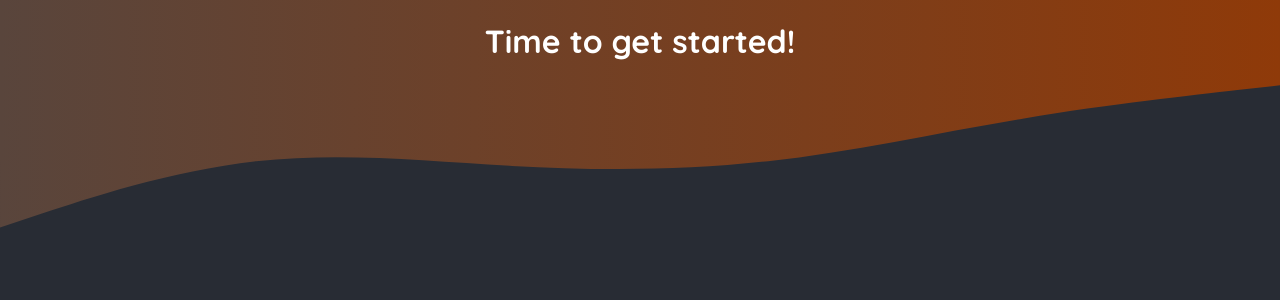
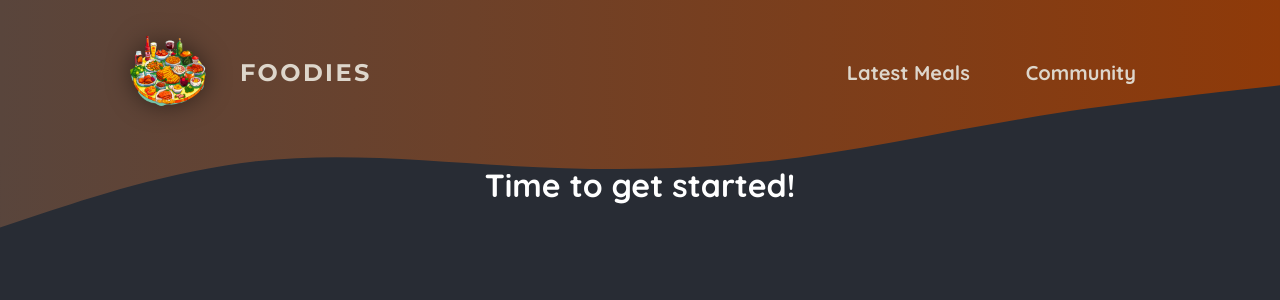
Before and after one commit to aashrith-raksh/Foodies, a Next.js app: page / in a window 1280 px wide. Shown: the top 300 px of the page. Built offline with nearby package versions, Linux system fonts and the light colour scheme.

Commit message:
feat: create Header.jsx component

```diff
--- a/app/layout.js
+++ b/app/layout.js
@@ -1,3 +1,4 @@
+import Header from '@/components/Header';
 import './globals.css';
 
 export const metadata = {
@@ -30,6 +31,8 @@
           </svg>
         </div>
 
+        <Header/>
+
         {children}
       </body>
     </html>
--- /dev/null
+++ b/components/Header.jsx
@@ -0,0 +1,28 @@
+import Link from "next/link";
+import React from "react";
+
+import styles from "./header.module.css"
+import logo from "@/assets/logo.png"
+
+const Header = () => {
+  return (
+    <header className={styles.header}>
+      <Link href={"/"} className={styles.logo}>
+        <img src={logo.src} alt="Logo" />
+        Foodies
+      </Link>
+      <nav className={styles.nav}>
+        <ul>
+          <li>
+            <Link href="/meals">Latest Meals</Link>
+          </li>
+          <li>
+            <Link href="/community">Community</Link>
+          </li>
+        </ul>
+      </nav>
+    </header>
+  );
+};
+
+export default Header;
--- /dev/null
+++ b/components/header.module.css
@@ -0,0 +1,67 @@
+.header {
+    display: flex;
+    justify-content: space-between;
+    align-items: center;
+    padding: 2rem 1rem;
+  }
+
+  @media (min-width: 768px) {
+    .header {
+      padding: 2rem 10%;
+    }
+  }
+
+  .nav ul {
+    list-style: none;
+    margin: 0;
+    padding: 0;
+    display: flex;
+    gap: 1.5rem;
+    /* font-family: 'Montserrat', sans-serif; */
+    font-size: 1.25rem;
+  }
+
+  .nav a {
+    text-decoration: none;
+    color: #ddd6cb;
+    font-weight: bold;
+    padding: 0.5rem 1rem;
+    border-radius: 0.5rem;
+  }
+
+  .nav a:hover,
+  .nav a:active {
+    background: linear-gradient(90deg, #ff8a05, #f9b331);
+    background-clip: text;
+    -webkit-background-clip: text;
+    -webkit-text-fill-color: transparent;
+    text-shadow: 0 0 18px rgba(248, 190, 42, 0.8);
+  }
+
+  .active {
+    background: linear-gradient(90deg, #ff8a05, #f9b331);
+    background-clip: text;
+    -webkit-background-clip: text;
+    -webkit-text-fill-color: transparent;
+  }
+
+  .logo {
+    display: flex;
+    align-items: center;
+    justify-content: center;
+    gap: 2rem;
+    text-decoration: none;
+    color: #ddd6cb;
+    font-weight: bold;
+    font-family: 'Montserrat', sans-serif;
+    letter-spacing: 0.15rem;
+    text-transform: uppercase;
+    font-size: 1.5rem;
+  }
+
+  .logo img {
+    width: 5rem;
+    height: 5rem;
+    object-fit: contain;
+    filter: drop-shadow(0 0 0.75rem rgba(0, 0, 0, 0.5));
+  }
```
